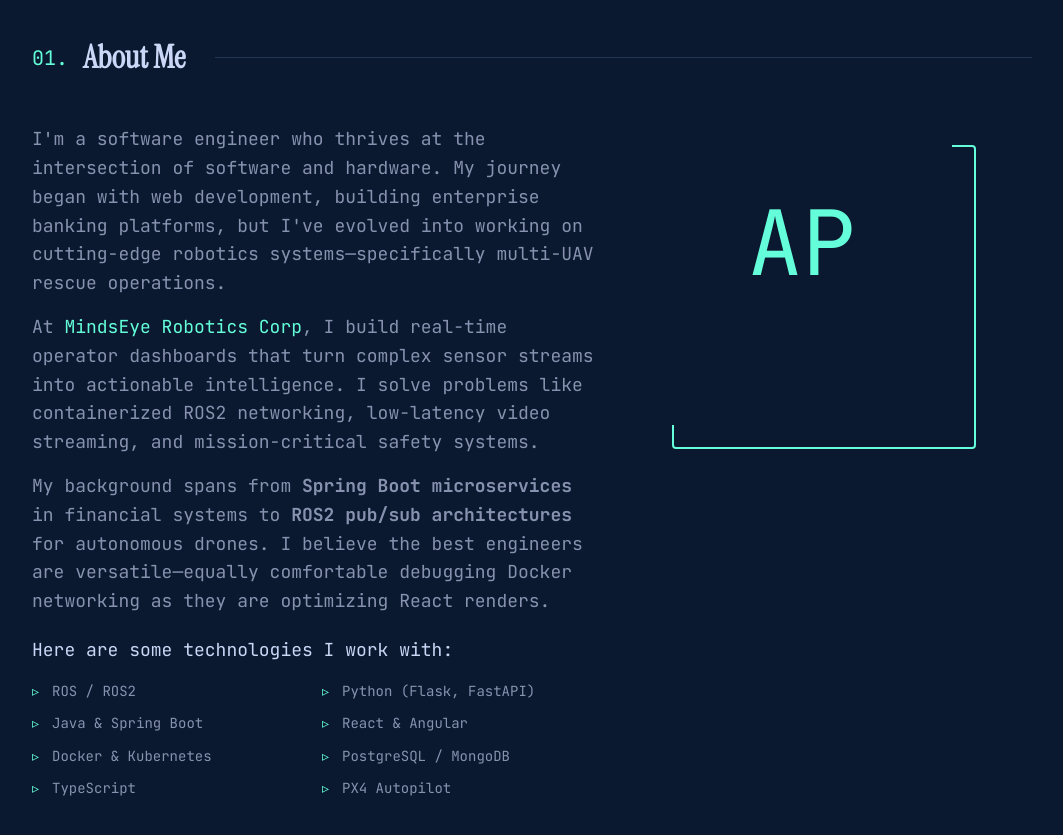
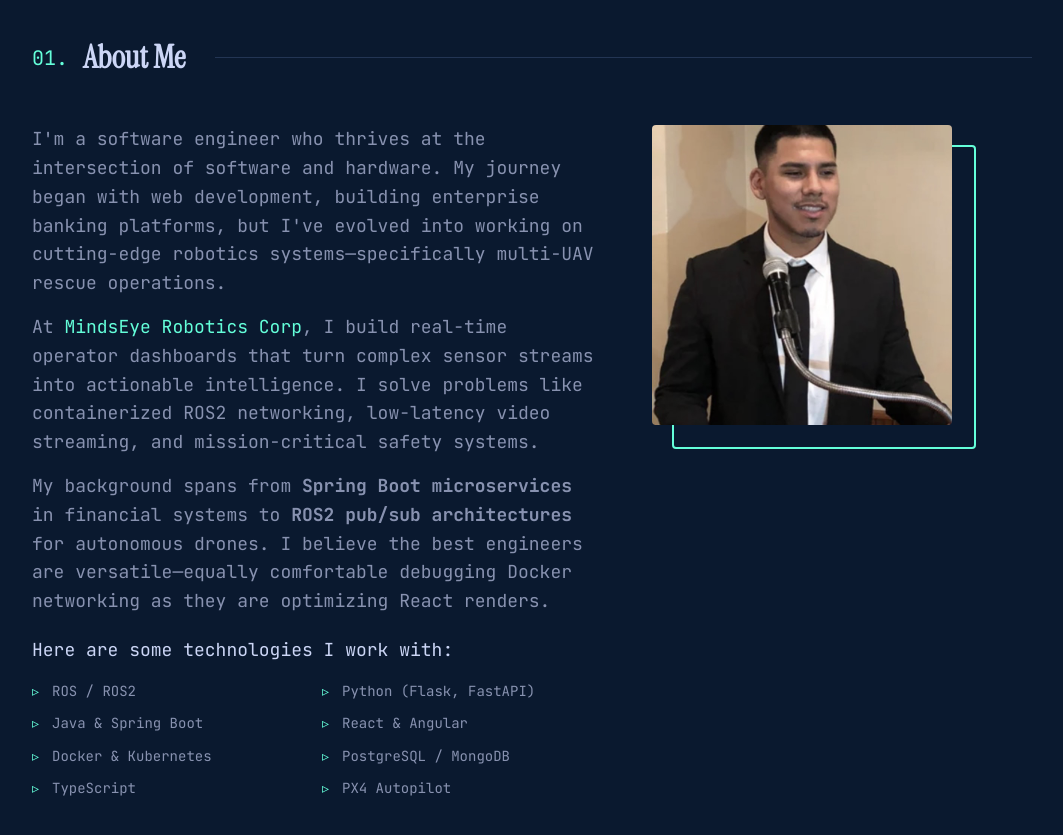
Before and after one commit to Junior00619/website, a plain HTML site: page index.html in a window 1280 px wide. Shown: the part 860-1695 px from the top of the page, without its empty margins (108-1171 px from the left). Drawn offline with Linux system fonts and the light colour scheme.

Commit message:
Add files via upload

```diff
--- a/index.html
+++ b/index.html
@@ -93,12 +93,7 @@
                 </div>
                 <div class="about-image">
                     <div class="image-wrapper">
-                        <div class="image-placeholder">
-                            <svg viewBox="0 0 400 400" xmlns="http://www.w3.org/2000/svg">
-                                <rect width="400" height="400" fill="#0a192f"/>
-                                <text x="200" y="200" text-anchor="middle" fill="#64ffda" font-size="120" font-family="JetBrains Mono">AP</text>
-                            </svg>
-                        </div>
+                        <img src="profile.jpg" alt="Alan Pena" class="profile-image">
                     </div>
                 </div>
             </div>
--- a/styles.css
+++ b/styles.css
@@ -429,16 +429,17 @@ section {
     left: 15px;
 }
 
-.image-placeholder {
-    position: relative;
-    border-radius: 4px;
-    overflow: hidden;
-}
-
-.image-placeholder svg {
+.profile-image {
     display: block;
     width: 100%;
     height: auto;
+    border-radius: 4px;
+    filter: grayscale(30%);
+    transition: var(--transition);
+}
+
+.image-wrapper:hover .profile-image {
+    filter: grayscale(0%);
 }
 
 @media (max-width: 768px) {
```
Also changed, not shown: profile.jpg (added).
